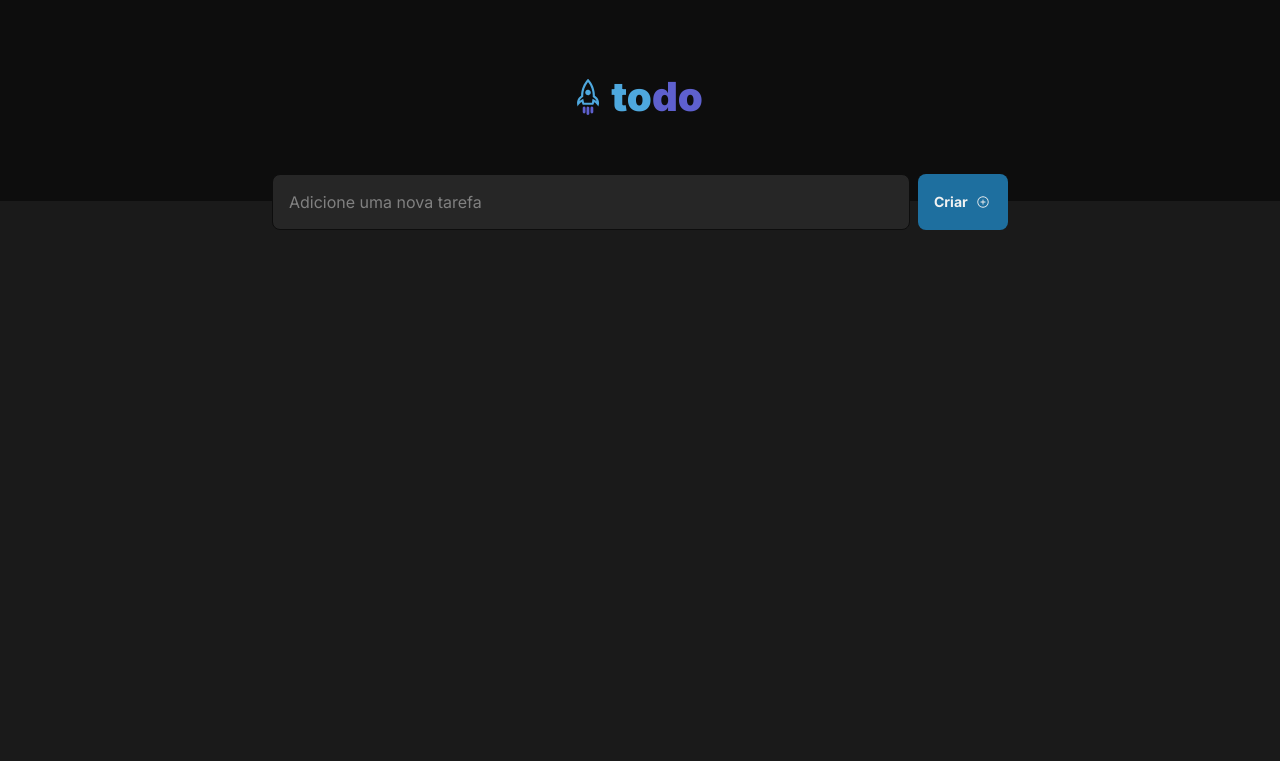
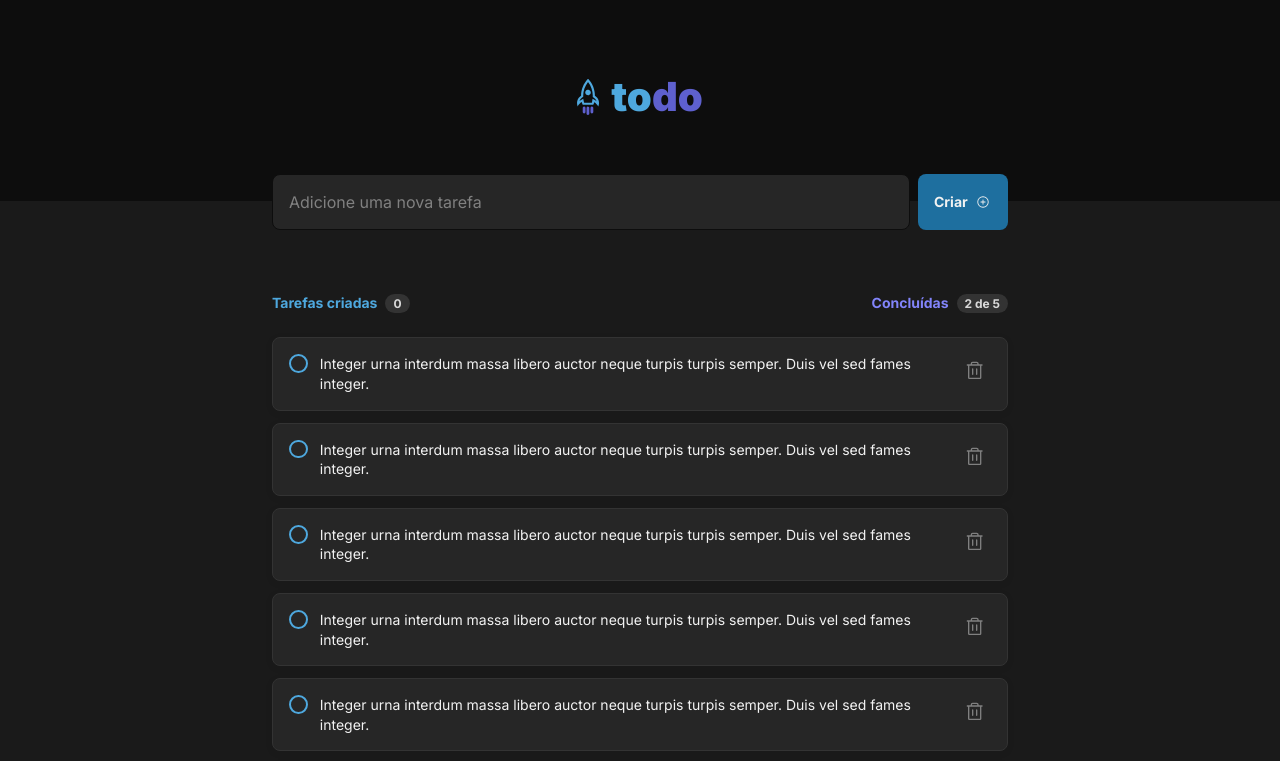
Before and after one commit to lzhudson/ignite-todo, a React (Vite) app: page / in a window 1280 px wide. Shown: the top 761 px of the page. Built offline with nearby package versions, Linux system fonts and the light colour scheme.

Commit message:
feat: import and usage TaskList component

```diff
--- a/src/components/Main.tsx
+++ b/src/components/Main.tsx
@@ -1,11 +1,13 @@
 import { FormAddNewTask } from "./FormAddNewTask";
 import styles from './Main.module.css';
+import { TaskList } from "./TaskList";
 export function Main() {
   return (
     <main>
       <section>
         <div className={styles.container}>
           <FormAddNewTask />
+          <TaskList />
         </div>
       </section>
     </main>
```
